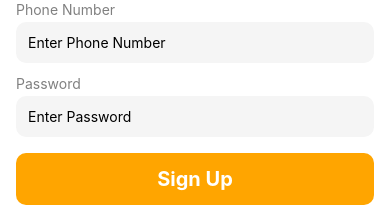
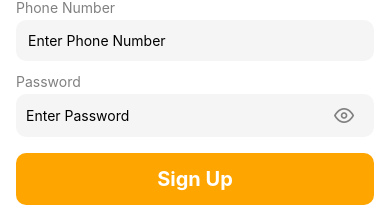
Before and after one commit to Oros707/TutorLink, a React Native app: screen /SignUpScreen in a window 390 px wide. Shown: the part 375-582 px from the top of the page. Built offline with nearby package versions, Linux system fonts and the light colour scheme.

Commit message:
SignUp and Chat done

```diff
--- a/components/CustomListItem.js
+++ b/components/CustomListItem.js
@@ -36,7 +36,7 @@ const CustomListItem = ({ id, chatName, enterChat }) => {
         </ListItem.Title>
         <ListItem.Subtitle numberOfLines={1} ellipsizeMode="tail">
           {chatMessages.length ? (
-            chatMessages?.[0]?.displayName + " : " + chatMessages[0]?.message
+            chatMessages?.[0]?.displayName + ": " + chatMessages[0]?.message
           ) : (
             <Text style={{ color: "#888" }}>Start chatting</Text>
           )}
--- a/screens/Chat/AddChatScreen.js
+++ b/screens/Chat/AddChatScreen.js
@@ -1,7 +1,6 @@
 import { Text, Input, Button } from "react-native-elements";
 import React, { useLayoutEffect, useState } from "react";
 import { StyleSheet, View, ActivityIndicator } from "react-native";
-
 import { AntDesign } from "@expo/vector-icons";
 import { collection, addDoc } from "firebase/firestore";
 import { db } from "../../config/firebase";
@@ -29,7 +28,7 @@ const AddChatScreen = ({ navigation }) => {
 
   useLayoutEffect(() => {
     navigation.setOptions({
-      title: "Add A new Chat",
+      title: "Add New Group Chat",
       headerStyle: { backgroundColor: "orange" },
       headerTitleStyle: { color: "black" },
     });
@@ -43,7 +42,11 @@ const AddChatScreen = ({ navigation }) => {
         onChangeText={(text) => setInput(text)}
         leftIcon={<AntDesign name="wechat" size={24} color="black" />}
       />
-      <Button disabled={!input} title="create new chat" onPress={handleCreateChat} />
+      <Button
+        disabled={!input}
+        title="create new chat"
+        onPress={handleCreateChat}
+      />
       {isLoading && (
         <View style={styles.overlay}>
           <ActivityIndicator size="large" color="orange" />
--- a/screens/Chat/HomeScreen.js
+++ b/screens/Chat/HomeScreen.js
@@ -13,6 +13,7 @@ import { getAuth } from "firebase/auth";
 import { db } from "../../config/firebase";
 import { collection, onSnapshot } from "firebase/firestore";
 import { AntDesign, SimpleLineIcons } from "@expo/vector-icons";
+import { MaterialIcons } from "@expo/vector-icons";
 
 const HomeScreen = ({ navigation }) => {
   const [chats, setChats] = useState([]);
@@ -59,7 +60,7 @@ const HomeScreen = ({ navigation }) => {
       headerStyle: { backgroundColor: "orange" },
       headerTitleStyle: { color: "black" },
       headerLeft: () => (
-        <View style={{ marginRight: 20 }}>
+        <View style={{ marginVertical: 20 }}>
           <TouchableOpacity onPress={handleSignOut} activeOpacity={0.5}>
             <Avatar rounded source={{ uri: auth?.currentUser?.photoURL }} />
           </TouchableOpacity>
@@ -74,14 +75,12 @@ const HomeScreen = ({ navigation }) => {
             marginRight: 20,
           }}
         >
-          <TouchableOpacity activeOpacity={0.5}>
-            <AntDesign name="camerao" size={24} color="black" />
-          </TouchableOpacity>
+          <TouchableOpacity activeOpacity={0.5}></TouchableOpacity>
           <TouchableOpacity
             activeOpacity={0.5}
             onPress={() => navigation.navigate("AddChat")}
           >
-            <SimpleLineIcons name="pencil" size={24} color="black" />
+            <MaterialIcons name="group-add" size={24} color="black" />
           </TouchableOpacity>
         </View>
       ),
@@ -94,14 +93,22 @@ const HomeScreen = ({ navigation }) => {
   return (
     <SafeAreaView>
       <ScrollView>
-        {chats.map(({ id, data: { chatName } }) => (
+        {chats.length > 0 ? (
+          chats.map(({ id, data: { chatName } }) => (
             <CustomListItem
               key={id}
               id={id}
               chatName={chatName}
               enterChat={enterChat}
             />
-        ))}
+          ))
+        ) : (
+          <View style={{ alignItems: "center", marginTop: 20 }}>
+            <Text style={{ fontSize: 16, color: "gray" }}>
+              Click the group-add icon to start a new group
+            </Text>
+          </View>
+        )}
       </ScrollView>
     </SafeAreaView>
   );
--- a/screens/ClaimProcess/ClaimNavigator.js
+++ b/screens/ClaimProcess/ClaimNavigator.js
@@ -1,7 +1,7 @@
 import React from "react";
 import { NavigationContainer } from "@react-navigation/native";
 import { createStackNavigator } from "@react-navigation/stack";
-import Claims from "./Claims";
+import Claims from "./ClaimsWelcome";
 import BankingDetails from "./BankingDetails";
 import ClaimDetails from "./ClaimDetails";
 import Confirmation from "./Confirmation";
--- a/screens/LoginScreen.js
+++ b/screens/LoginScreen.js
@@ -38,8 +38,6 @@ export default function LoginScreen() {
         setLoading(true);
         setError(null);
         await signInWithEmailAndPassword(auth, email, password);
-
-
 
         const user = auth.currentUser;
         if (user) {
--- a/screens/ProfilePage.js
+++ b/screens/ProfilePage.js
@@ -36,7 +36,7 @@ const ProfilePage = ({ navigation }) => {
   const handleSignOut = async () => {
     try {
       await signOut(auth);
-      navigation.navigate('LoginScreen'); // Redirect to the login page
+      navigation.replace('NAV1'); // Redirect to the login page
     } catch (error) {
       console.error('Error signing out:', error);
     }
--- a/screens/SignUpScreen.js
+++ b/screens/SignUpScreen.js
@@ -7,7 +7,7 @@ import {
   TextInput,
   ScrollView,
 } from "react-native";
-import { AntDesign } from "@expo/vector-icons";
+import { AntDesign, Feather } from "@expo/vector-icons";
 import { SafeAreaView } from "react-native-safe-area-context";
 import { ArrowLeftIcon } from "react-native-heroicons/solid";
 import { useNavigation } from "@react-navigation/native";
@@ -15,9 +15,10 @@ import {
   createUserWithEmailAndPassword,
   fetchSignInMethodsForEmail,
 } from "firebase/auth";
-import { auth,db } from "../config/firebase";
+import { auth, db } from "../config/firebase";
 import { themeColors } from "../theme";
-import { addDoc, collection, doc, setDoc } from '@firebase/firestore';
+import { addDoc, collection, doc, setDoc } from "@firebase/firestore";
+import { updateProfile } from "firebase/auth";
 
 export default function SignUpScreen() {
   const navigation = useNavigation();
@@ -26,6 +27,8 @@ export default function SignUpScreen() {
   const [phoneNumber, setPhoneNumber] = useState("");
   const [password, setPassword] = useState("");
   const [error, setError] = useState(null);
+  const [passwordVisible, setPasswordVisible] = useState(true); // State for password visibility
+  const [loading, setLoading] = useState(false);
 
   const errorMessages = {
     "auth/email-already-in-use":
@@ -41,6 +44,10 @@ export default function SignUpScreen() {
 
   const validatePhoneNumber = (phoneNumber) => {
     return /^\d{10}$/.test(phoneNumber);
+  };
+
+  const togglePasswordVisibility = () => {
+    setPasswordVisible(!passwordVisible);
   };
 
   const handleSubmit = async () => {
@@ -65,40 +72,53 @@ export default function SignUpScreen() {
     }
 
     try {
+      setLoading(true);
       createUserWithEmailAndPassword(auth, email, password)
         .then((userCredential) => {
           const user = userCredential.user;
 
+          // Update the user's profile information
+          return updateProfile(user, {
+            displayName: fullName,
+            photoURL:
+              "https://static.vecteezy.com/system/resources/previews/008/442/086/non_2x/illustration-of-human-icon-user-symbol-icon-modern-design-on-blank-background-free-vector.jpg",
+          })
+            .then(() => {
               // Saving user data in Firestore
-                    setDoc(doc(db, "users", user.uid), {
+              return setDoc(doc(db, "users", user.uid), {
                 email: email,
                 fullName: fullName,
-                      phoneNumber:phoneNumber
-                      // Avoid saving the password in Firestore
-                    }).then(() => {
+                phoneNumber: phoneNumber,
+              });
+            })
+            .then(() => {
               // Navigate after successfully adding to Firestore
-
               navigation.navigate("LoginScreen");
               setEmail("");
               setFullName("");
               setPassword("");
-                      setPhoneNumber("")
-                    });
+              setPhoneNumber("");
+              setLoading(false);
             })
-
             .catch((error) => {
               const errorCode = error.code;
               const errorMessage = error.message;
               console.log(errorMessage);
-                    console.log(errorCode)
-
+              console.log(errorCode);
+              setLoading(false);
+            });
+        })
+        .catch((error) => {
+          const errorCode = error.code;
+          const errorMessage = error.message;
+          console.log(errorMessage);
+          console.log(errorCode);
         });
     } catch (err) {
       console.log("Error: ", err.message);
       setError(errorMessages[err.code] || err.message);
     }
   };
-
 
   return (
     <SafeAreaView style={{ flex: 1, backgroundColor: themeColors.bg }}>
@@ -185,20 +205,39 @@ export default function SignUpScreen() {
                 placeholder="Enter Phone Number"
                 keyboardType="numeric"
               />
+              <View>
                 <Text style={{ color: "gray", marginBottom: 4 }}>Password</Text>
-              <TextInput
+                <View
                   style={{
-                  padding: 12,
+                    flexDirection: "row",
+                    alignItems: "center",
+                    paddingHorizontal: 10,
                     backgroundColor: "#F5F5F5",
                     color: "black",
                     borderRadius: 10,
                     marginBottom: 16,
                   }}
-                secureTextEntry
+                >
+                  <TextInput
+                    style={{
+                      flex: 1,
+                    }}
+                    secureTextEntry={passwordVisible}
                     value={password}
                     onChangeText={(value) => setPassword(value)}
                     placeholder="Enter Password"
                   />
+                  <TouchableOpacity onPress={togglePasswordVisibility}>
+                    <Feather
+                      name={passwordVisible ? "eye" : "eye-off"}
+                      size={20}
+                      color="gray"
+                      style={{ padding: 10 }}
+                    />
+                  </TouchableOpacity>
+                </View>
+              </View>
+
               <TouchableOpacity
                 style={{
                   padding: 14,
```
Also changed, not shown: screens/ClaimProcess/ClaimsWelcome.js (renamed from screens/ClaimProcess/Claims.js). Lines whose indentation alone changed are shown as unchanged.
